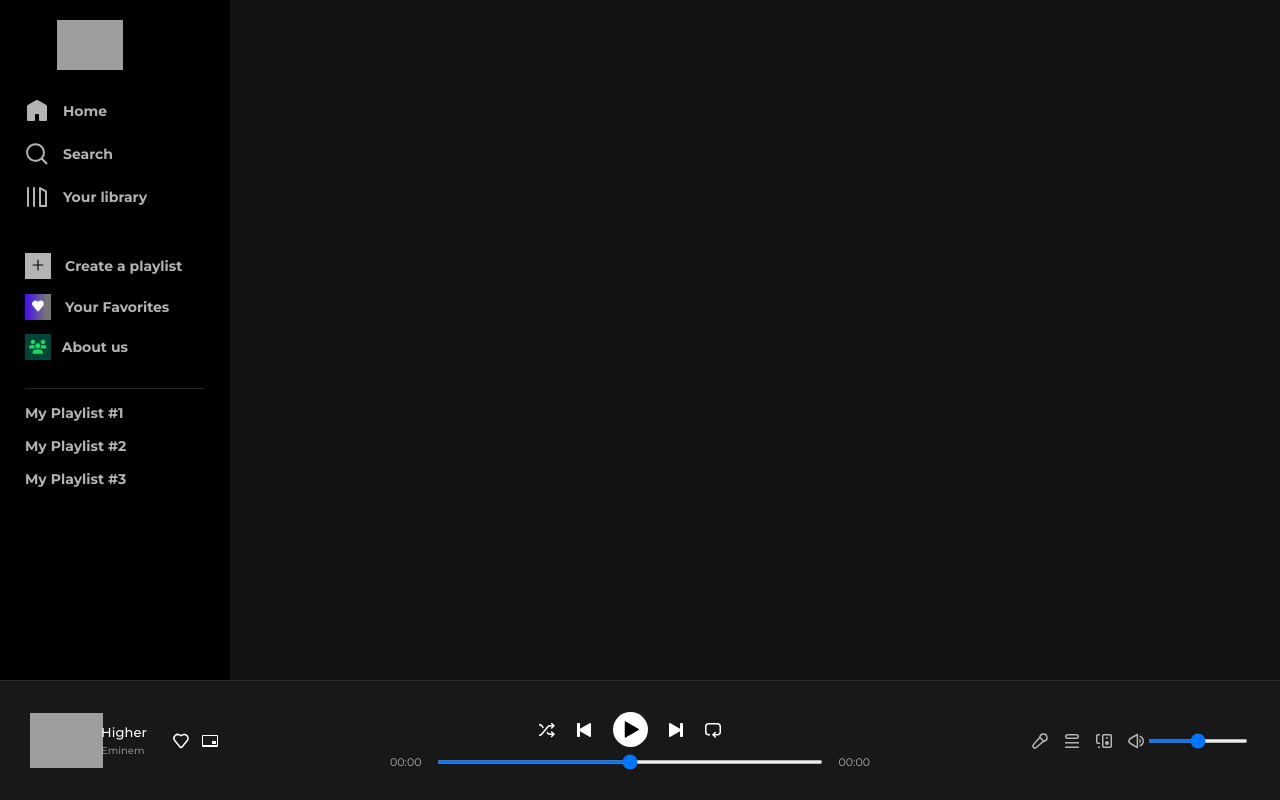
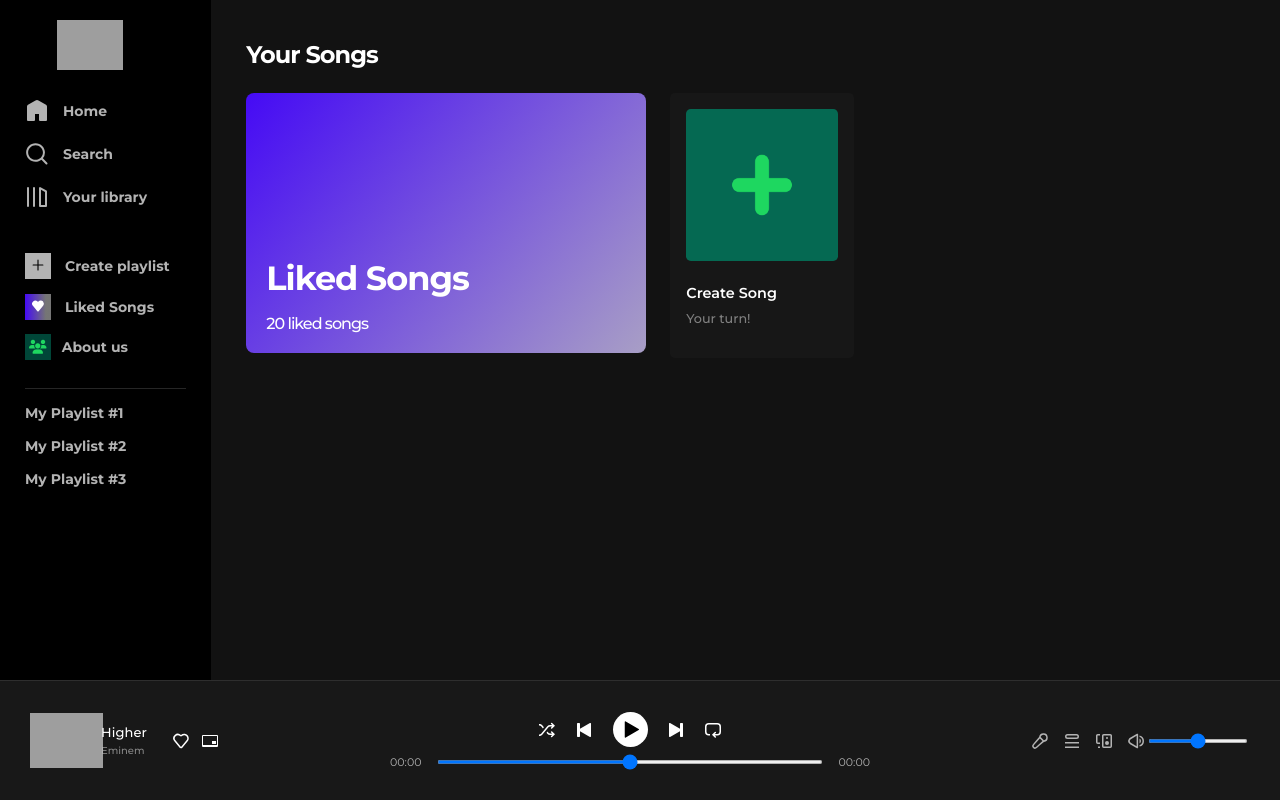
Before and after one commit to joseandresgavilanes/spotify, a React (Create React App) app: page /#/library in a window 1280 px wide. Built offline with nearby package versions, Linux system fonts and the light colour scheme; grey boxes are pictures that could not be loaded.

Commit message:
library view done

```diff
--- a/src/App.js
+++ b/src/App.js
@@ -9,6 +9,8 @@ import { Route, Routes } from "react-router-dom";
 import Home from "./home/Home";
 import Search from "./search/Search";
 import About from "./about/About";
+import Library from "./library/Library";
+import Favorites from "./favorites/Favorites";
 
 function App() {
   return (
@@ -20,9 +22,11 @@ function App() {
           <Route path="/login" element={<Login />} />
           <Route path="/register" element={<Register />} />
           <Route path="/search" element={<Search />} />
-          <Route path="/favorites" element={<SongDetails />} />
+          <Route path="/library" element={<Library />} />
+          <Route path="/create-playlist" element={<SongDetails />} />
+          <Route path="/favorites" element={<Favorites />} />
           <Route path="/upload-song" />
-          <Route path="/About" element={<About/>}/>
+          <Route path="/About" element={<About />} />
 
           <Route path="/songs" element={<SongDetails />}>
             <Route path=":id" />
--- /dev/null
+++ b/src/favorites/Favorites.jsx
@@ -0,0 +1,7 @@
+import React from "react";
+
+const Favorites = () => {
+  return <div>Favorites</div>;
+};
+
+export default Favorites;
--- a/src/library/Library.jsx
+++ b/src/library/Library.jsx
@@ -0,0 +1,37 @@
+import React from "react";
+import { NavLink } from "react-router-dom";
+import "./Library.scss";
+
+const Library = () => {
+  return (
+    <div className="library">
+      <div className="library_container">
+        <h2 className="library_container_title">Your Songs</h2>
+        <div className="library_container_info">
+          <NavLink to="/favorites">
+            <div className="library_container_info_favorites">
+              <div className="library_container_info_favorites_content">
+                <h2>Liked Songs</h2>
+                <p>20 liked songs</p>
+              </div>
+            </div>
+          </NavLink>
+          <div className="library_container_info_add">
+            <div className="card">
+              <div className="img-holder">
+                <img src="./images/add.png" alt="" />
+              </div>
+              <div className="text">
+                <h2>Create Song</h2>
+                <p>Your turn!</p>
+              </div>
+              <div className="play-icon"></div>
+            </div>
+          </div>
+        </div>
+      </div>
+    </div>
+  );
+};
+
+export default Library;
--- /dev/null
+++ b/src/library/Library.scss
@@ -0,0 +1,70 @@
+.library{
+    width: 100%;
+    display: flex;
+    overflow-y: scroll;
+    padding: 40px 35px;
+    align-items: flex-start;
+
+    &_container{
+        width: 100%;
+        display: flex;
+        gap: 1.5em;
+
+        justify-content: center;
+        flex-direction: column;
+        align-items: flex-start;
+
+
+        &_title{
+            color: var(--secondary-color);
+            letter-spacing: -1px;
+            font-size: 24px;
+            font-weight: 900;
+        }
+
+        &_info{
+            display: flex;
+            width: 100%;
+            flex-wrap: wrap;
+            gap: 1.5em;
+
+            &_favorites{
+                height: 260px;
+                width: 400px;
+                display: flex;
+                align-items: flex-end;
+                padding: 20px;
+                background: hsla(255, 92%, 50%, 1);
+
+                background: linear-gradient(360deg, hsla(255, 92%, 50%, 1) 0%, rgb(255, 255, 255) 90%);
+
+                background: -moz-linear-gradient(360deg, hsla(255, 92%, 50%, 1) 0%, rgb(255, 255, 255)90%);
+
+                background: -webkit-linear-gradient(320deg, hsla(255, 92%, 50%, 1) 0%, rgb(188, 188, 188) 120%);
+                border-radius: 8px;
+
+                &_content{
+                    display: flex;
+                    flex-direction: column;
+                    gap: 1em;
+
+
+                    h2{
+                        color: var(--secondary-color);
+                        letter-spacing: -1px;
+                        font-weight: 700;
+                    }
+
+                    p{
+                        letter-spacing: -1px;
+                        font-weight: 500;
+                    }
+                }
+            }
+
+
+        }
+
+
+    }
+}
--- a/src/shared/header/Header.jsx
+++ b/src/shared/header/Header.jsx
@@ -43,7 +43,7 @@ const Header = () => {
             </svg>
             Search
           </NavLink>
-          <NavLink className="header_links_item" to="/">
+          <NavLink className="header_links_item" to="/library">
             <svg
               role="img"
               height="24"
@@ -61,7 +61,7 @@ const Header = () => {
         </div>
 
         <div className="header_extras">
-          <NavLink className="header_links_item" to="/">
+          <NavLink className="header_links_item" to="/create-playlist">
             <div className="header_links_item_img">
               <svg
                 role="img"
@@ -77,7 +77,7 @@ const Header = () => {
                 ></path>
               </svg>
             </div>
-            Create a playlist
+            Create playlist
           </NavLink>
           <NavLink className="header_links_item" to="/favorites">
             <div className="header_links_item_img_2">
@@ -95,12 +95,12 @@ const Header = () => {
                 ></path>
               </svg>
             </div>
-            Your Favorites
+            Liked Songs
           </NavLink>
           <div className="header_playlist">
             <NavLink className="header_playlist_item" to="/About">
-            <i class="fa-sharp fa-solid fa-users"></i>
-             About us
+              <i class="fa-sharp fa-solid fa-users"></i>
+              About us
             </NavLink>
           </div>
         </div>
```
Also changed, not shown: public/images/add.png (added), src/favorites/Favorites.scss (added).
